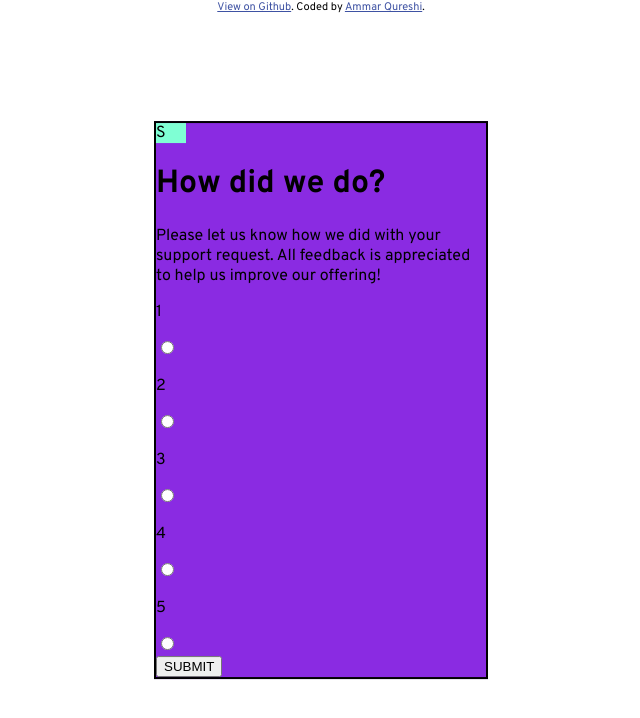
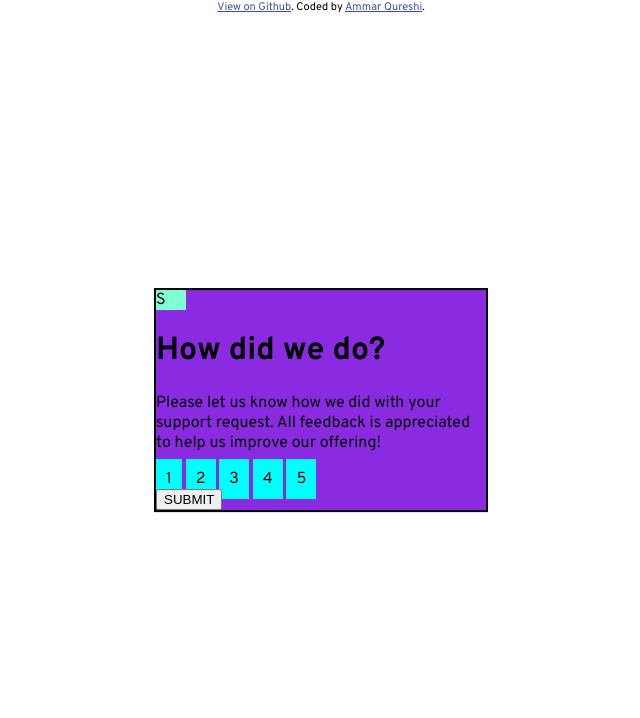
Before and after one commit to ammarrqureshi/interactive-rating-page, a plain HTML site: page index.html in a window 1280 px wide. Shown: the whole page, without its empty margins (319-959 px from the left). Drawn offline with Linux system fonts and the light colour scheme.

Commit message:
All the required functionalities and interactions added, rating selection and parsing

```diff
--- a/index.html
+++ b/index.html
@@ -42,34 +42,29 @@
         appreciated to help us improve our offering!
       </p>
       <div class="rating-row">
-        <label  id="rate-1" for="rating" class="rating-btn">
-          <p id="rate-1-number">1</p>
-         <input type="radio" name="rating" class="radio-btn">
+          <form name="form" class="radio">
+            <input type="radio" id="1" name="rating" value="1" class="radio-btn">
+            <label for="1" class="radio-lbl">1</label>
 
-        </label>
-        <label  id="rate-2" for="rating" class="rating-btn">
-          <p id="rate-2-number">2</p>
-         <input type="radio" name="rating" class="radio-btn">
 
-        </label>
-        <label  id="rate-3" for="rating" class="rating-btn">
-          <p id="rate-3-number">3</p>
-         <input type="radio" name="rating" class="radio-btn">
+            <input type="radio"  id="2" name="rating" value="2" class="radio-btn">
+            <label for="2" class="radio-lbl">2</label>
 
-        </label>
-        <label  id="rate-4" for="rating" class="rating-btn">
-          <p id="rate-4-number">4</p>
-         <input type="radio" name="rating" class="radio-btn">
+            <input type="radio"  id="3" name="rating" value="3" class="radio-btn">
+            <label for="3" class="radio-lbl">3</label>
 
-        </label>
-        <label  id="rate-5" for="rating" class="rating-btn">
-          <p id="rate-5-number">5</p>
-         <input type="radio" name="rating" class="radio-btn">
+            <input type="radio"  id="4" name="rating" value="4" class="radio-btn">
+            <label for="4" class="radio-lbl">4</label>
 
-        </label>
+            <input type="radio"  id="5" name="rating" value="5" class="radio-btn">
+            <label for="5" class="radio-lbl">5</label>
+
+
+
+          </form> <input type="submit" class="submit-btn" onclick="submitRating(),displayRating()" value="SUBMIT" />
+
 
       </div>
-      <input type="submit" class="submit-btn" onclick="submitRating()" value="SUBMIT" />
     </div>
 
 
--- a/myStyle.css
+++ b/myStyle.css
@@ -32,3 +32,12 @@ body
         font-family: "Overpass", sans-serif;
 
       }
+
+      .radio-btn{
+        display: none;
+      }
+
+      .radio-lbl{
+        background-color: aqua;
+        padding: 10px;
+      }
--- a/submit.js
+++ b/submit.js
@@ -1,9 +1,25 @@
 function submitRating() {
+
+
+
+
     document.getElementById("main").style.display="none";
     document.getElementById("thank-you").style.display="block";
 
 
+    }
 
-    let selectedRating= document.getElementById("rate-5-number").innerHTML;
-    document.getElementById("selected").innerHTML=selectedRating;
+function displayRating()
+    {
+        var selectedItem;
+    for(var item=0; item<document.form.rating.length; item++){
+        if(document.form.rating[item].checked){
+            selectedItem= document.form.rating[item].value;
+             break;
+
+        }
+
+
     }
+    document.getElementById("selected").innerHTML=selectedItem;
+    }
```
